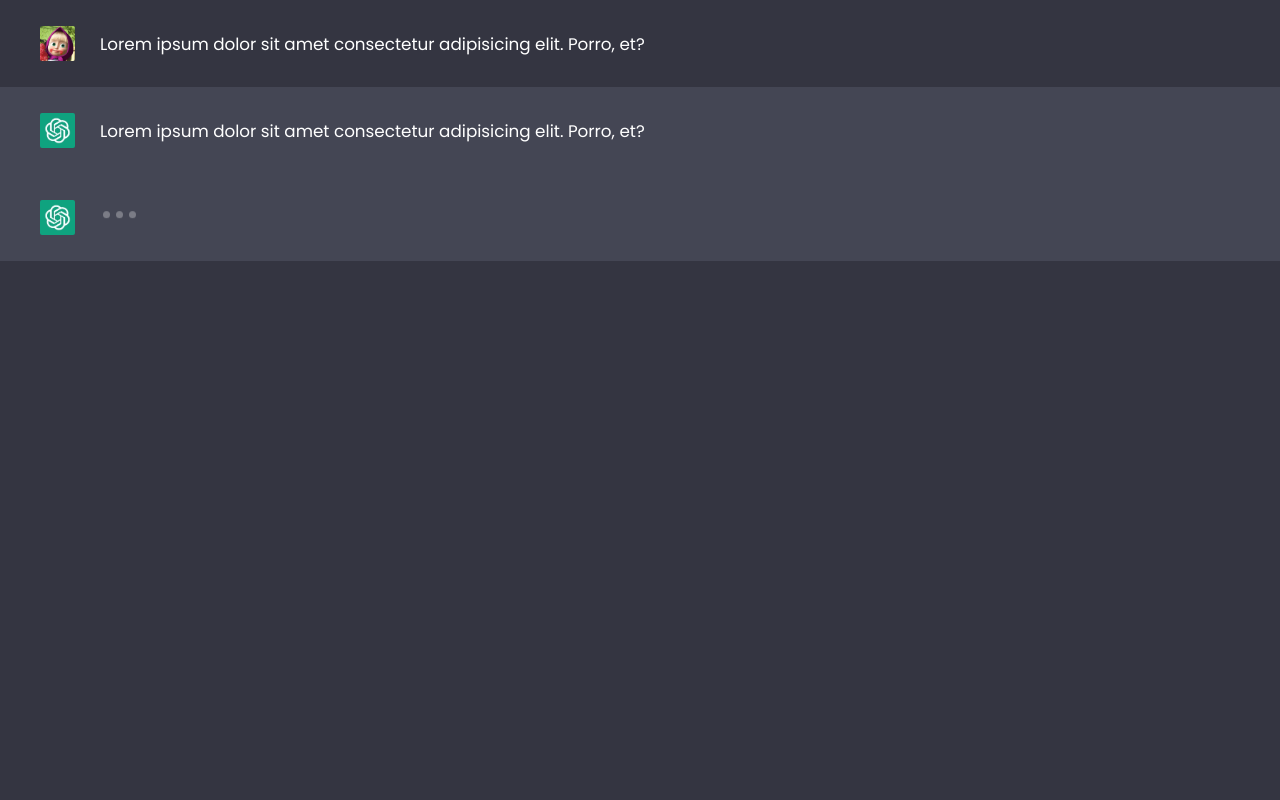
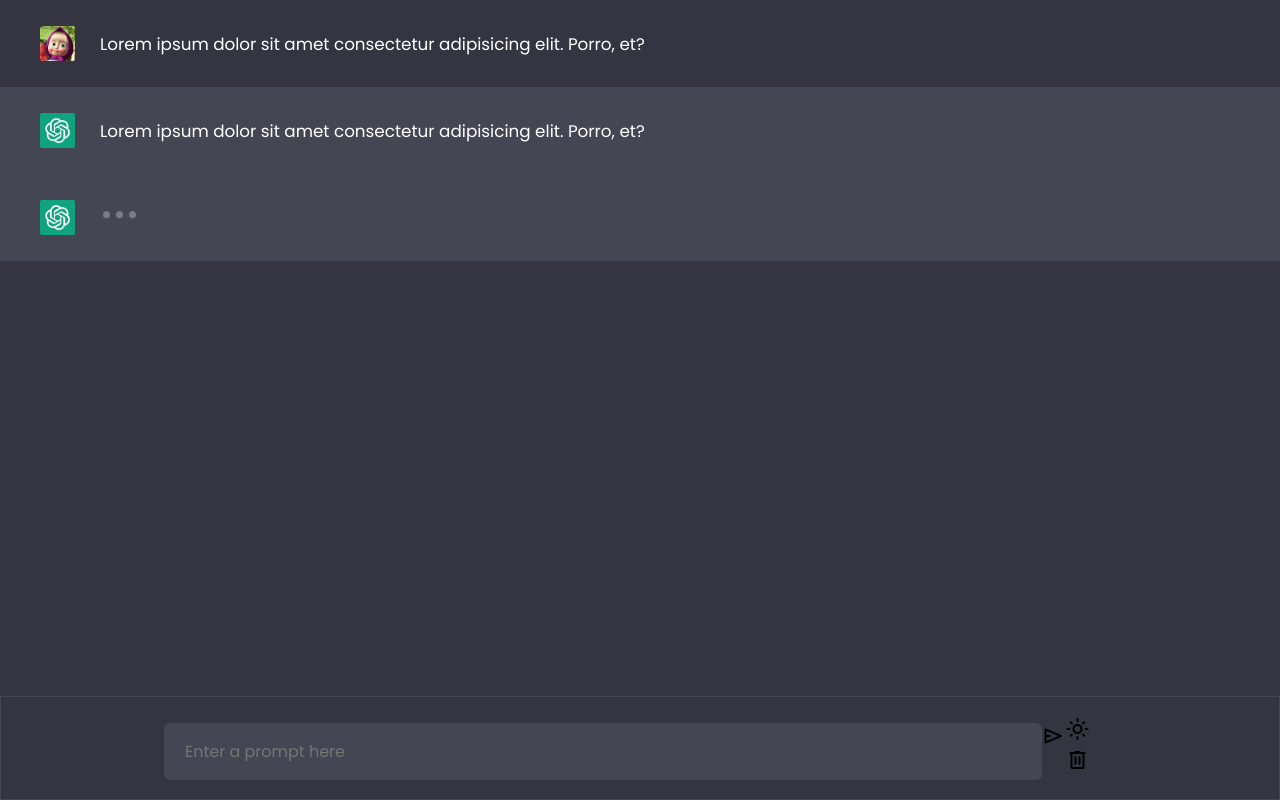
Before and after one commit to Nuktaverma/chatgpt_clone, a plain HTML site: page index.html in a window 1280 px wide. Drawn offline with nearby package versions, Linux system fonts and the light colour scheme.

Commit message:
added typing container

```diff
--- a/main.html
+++ b/index.html
@@ -48,6 +48,20 @@
             </div>
         </div>
     </div>
+
+    <!-- Typing container -->
+    <div class="typing-container">
+        <div class="typing-content">
+            <div class="typing-textarea">
+                <textarea id="chat-input" placeholder="Enter a prompt here"></textarea>
+                <span id="send-btn" class="material-symbols-rounded">send</span>
+            </div>
+            <div class="typing-controls">
+                <span id="theme-btn" class="material-symbols-rounded">light_mode</span>
+                <span id="delete-btn" class="material-symbols-rounded">delete</span>
+            </div>
+        </div>
+    </div>
 </body>
 
 </html>
--- a/style.css
+++ b/style.css
@@ -100,3 +100,41 @@ span.material-symbols-rounded{
         opacity: 0.2;
     }
 }
+
+
+/* Typing container styling */
+.typing-container{
+    position: fixed;
+    bottom: 0;
+    width: 100%;
+    display: flex;
+    padding: 20px 10px;
+    justify-content: center;
+    background: var(--outgoing-chat-bg);
+    border: 1px solid var(--incoming-chat-border);
+}
+
+.typing-container .typing-content{
+    max-width: 950px;
+    width: 100%;
+    display: flex;
+    align-items: flex-end;
+}
+
+.typing-content .typing-textarea{
+    width: 100%;
+    display: flex;
+    position: relative;
+}
+.typing-textarea textarea{
+    width: 100%;
+    height: 55px;
+    border: none;
+    resize: none;
+    font-size: 1rem;
+    padding: 15px 45px 15px 20px;
+    border-radius: 4px;
+    color: var(--text-color);
+    background: var(--incoming-chat-bg);
+    outline: 1px solid var(--incoming-chat-border);
+}
```
